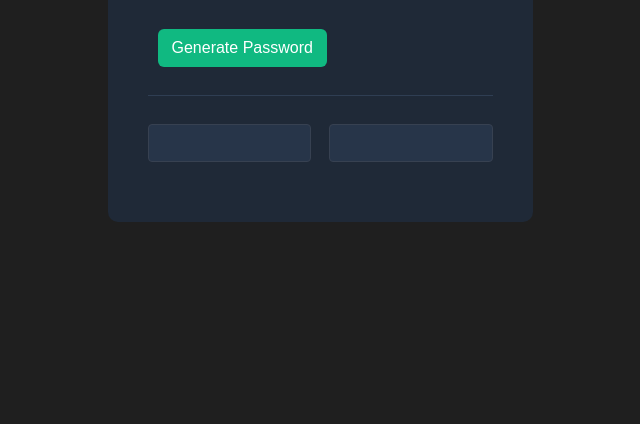
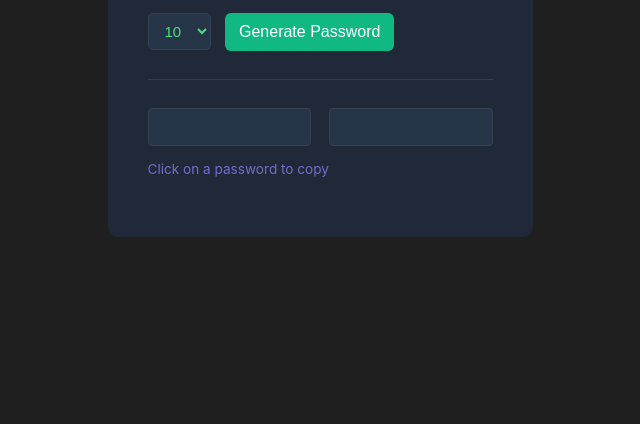
Before and after one commit to Indraneel014/Password-Generator, a plain HTML site: page index.html in a window 1280 px wide. Shown: the part 376-800 px from the top of the page, without its empty margins (320-960 px from the left). Drawn offline with Linux system fonts and the light colour scheme.

Commit message:
index02.html

```diff
--- a/index.html
+++ b/index.html
@@ -11,13 +11,23 @@
     <div class="card">
     <h1>Generate a<br /> <span>random password</span> </h1>
     <p class="subtitle">Never use an insecure password again.</p>
+    <select id="length">
+        <option value="6">6</option>
+        <option value="8">8</option>
+        <option value="10" selected>10</option>
+        <option value="12">12</option>
+        <option value="14">14</option>
+        <option value="16">16</option>
+    </select>
     <button id="generate-btn">Generate Password</button>
     <hr />
+
 
     <div class="passwords">
         <div class="password-box" id="password-1"></div>
         <div class="password-box" id="password-2"></div>
     </div>
+    <p id="one"> Click on a password to copy<p />
 </div>
 
     <script src="index.js"></script>
```
